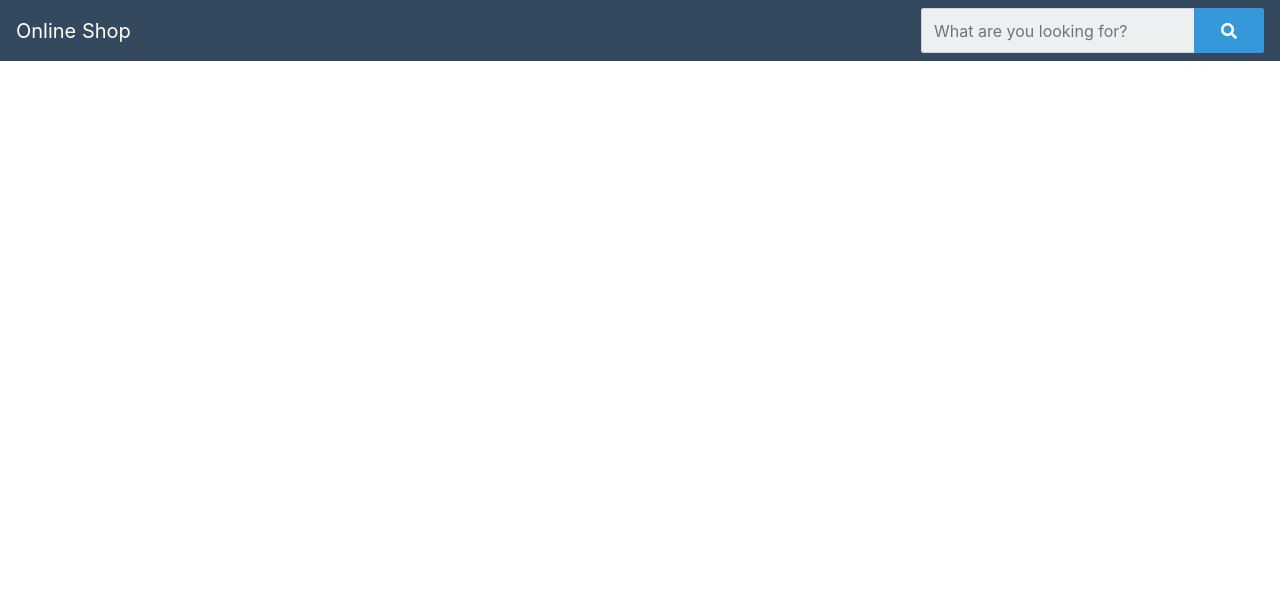
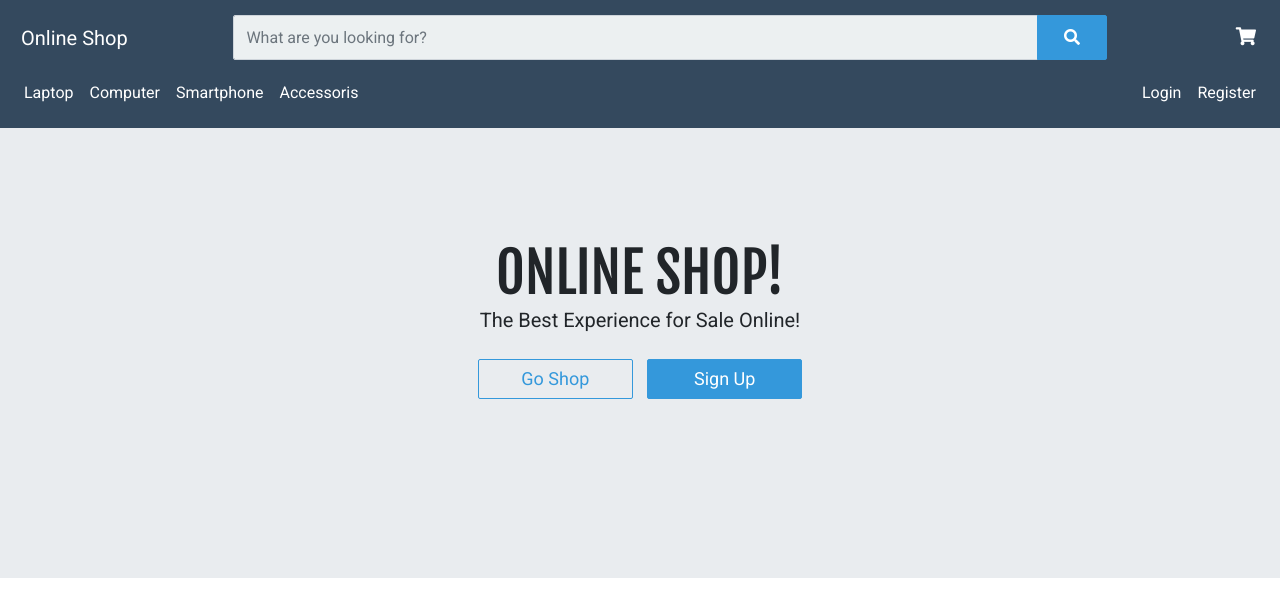
Before and after one commit to ramdhaneka90/bootstrap-olshopone, a plain HTML site: page index.html in a window 1280 px wide. Drawn offline with Linux system fonts and the light colour scheme.

Commit message:
Add Navbar Bottom and Jumbotron

```diff
--- a/css/style.css
+++ b/css/style.css
@@ -1,4 +1,21 @@
-/* Button Colors */
+/* Globals */
+html, body {
+    font-family: 'Roboto', sans-serif;
+}
+
+/* Padding Left */
+.pdl-15 {
+    padding-left: 15px;
+}
+
+/* Button */
+.btn {
+    border-top-left-radius: 2px;
+    border-bottom-left-radius: 2px;
+    border-top-right-radius: 2px;
+    border-bottom-right-radius: 2px;
+}
+
 .btn-primary {
     border-color: #3498db;
     background-color: #3498db;
@@ -9,6 +26,16 @@
     background-color: #2980b9;
 }
 
+.btn-outline-primary {
+    color: #3498db;
+    border-color: #3498db;
+}
+
+.btn-outline-primary:hover {
+    border-color: #3498db;
+    background-color: #3498db;
+}
+
 /* Background Color */
 .bg-salmon {
     background-color: salmon;
@@ -17,7 +44,27 @@
 /* Navbar */
 .navbar {
     color: #fff;
+    padding-top: 15px;
     background-color: #34495e;
+}
+
+.navbar.navbar-bottom {
+    padding-top: 5px;
+    padding-bottom: 15px;
+}
+
+.navbar .navbar-brand {
+    color: #fff;
+    margin-right: 0px;
+    padding-left: 5px;
+}
+
+.navbar .form-inline {
+    width: 70%;
+}
+
+.navbar .form-inline .input-group {
+    width: 100%;
 }
 
 .navbar .form-inline .input-group .form-control {
@@ -32,3 +79,38 @@
     border-top-right-radius: 2px;
     border-bottom-right-radius: 2px;
 }
+
+.navbar .navbar-nav .nav-item .nav-link {
+    color: #fff;
+}
+
+.navbar .navbar-nav .nav-item .nav-link i {
+    font-size: 18px;
+}
+
+.navbar .navbar-nav .nav-item .nav-link:hover {
+    color: #bdc3c7;
+}
+
+/* Jumbotron */
+.jumbotron {
+    height: 450px;
+}
+
+.jumbotron p {
+    margin-top: -10px;
+}
+
+.jumbotron h1 {
+    text-transform: uppercase;
+    font-family: 'Fjalla One', sans-serif;
+}
+
+.jumbotron .btn {
+    width: 14%;
+    height: 40px;
+    font-size: 18px;
+    padding-top: 5px;
+    margin-left: 5px;
+    margin-right: 5px;
+}
--- a/index.html
+++ b/index.html
@@ -6,6 +6,10 @@
 
     <!-- Title Page -->
     <title>Online Shop One</title>
+
+    <!-- Google Fonts -->
+    <link href="https://fonts.googleapis.com/css?family=Roboto&display=swap" rel="stylesheet">
+    <link href="https://fonts.googleapis.com/css?family=Fjalla+One&display=swap" rel="stylesheet">
 
     <!-- Font Awesome CSS -->
     <link rel="stylesheet" href="vendor/fontawesome/css/all.min.css">
@@ -19,9 +23,11 @@
 <body>
 
   <!-- Navbar -->
-    <nav class="navbar">
-      <a class="navbar-brand">Online Shop</a>
-      <form class="form-inline">
+  <nav class="navbar navbar-expand-lg">
+    <a class="navbar-brand pull-sm-left" href="javascript:;">
+        Online Shop
+    </a>
+    <form class="form-inline mx-auto">
       <div class="input-group">
         <input type="text" class="form-control" placeholder="What are you looking for?">
         <div class="input-group-append">
@@ -31,7 +37,57 @@
         </div>
       </div>
     </form>
+    <ul class="navbar-nav pdl-15">
+      <li class="nav-item">
+          <a class="nav-link" href="javascript:;" title="Shopping Cart">
+            <i class="fa fa-shopping-cart"></i>
+          </a>
+      </li>
+    </ul>
   </nav>
+  <!-- End Navbar -->
+
+  <!-- Navbar Link -->
+  <nav class="navbar navbar-expand-lg navbar-bottom">
+    <div class="pull-sm-left">
+        <ul class="navbar-nav">
+          <li class="nav-item">
+            <a class="nav-link" href="#">Laptop</a>
+          </li>
+          <li class="nav-item">
+            <a class="nav-link" href="#">Computer</a>
+          </li>
+          <li class="nav-item">
+            <a class="nav-link" href="#">Smartphone</a>
+          </li>
+          <li class="nav-item">
+            <a class="nav-link" href="#">Accessoris</a>
+          </li>
+        </ul>
+    </div>
+    <div class="ml-auto">
+        <ul class="navbar-nav">
+          <li class="nav-item">
+            <a class="nav-link" href="#">Login</a>
+          </li>
+          <li class="nav-item">
+            <a class="nav-link" href="#">Register</a>
+          </li>
+        </ul>
+    </div>
+  </nav>
+  <!-- Navbar Link -->
+
+  <!-- Jumbotron -->
+  <div class="jumbotron jumbotron-fluid">
+      <div class="container text-center mt-5">
+        <h1 class="display-4">Online Shop!</h1>
+        <p class="lead mb-4">The Best Experience for Sale Online!</p>
+        <a class="btn btn-outline-primary btn-lg" href="#">Go Shop</a>
+        <a class="btn btn-primary btn-lg" href="#">Sign Up</a>
+      </div>
+    </div>
+    <!-- End Jumbotron -->
 
 <!-- Jquery JS -->
 <script src="vendor/jquery/jquery.min.js"></script>
```
Lines whose indentation alone changed are shown as unchanged.
